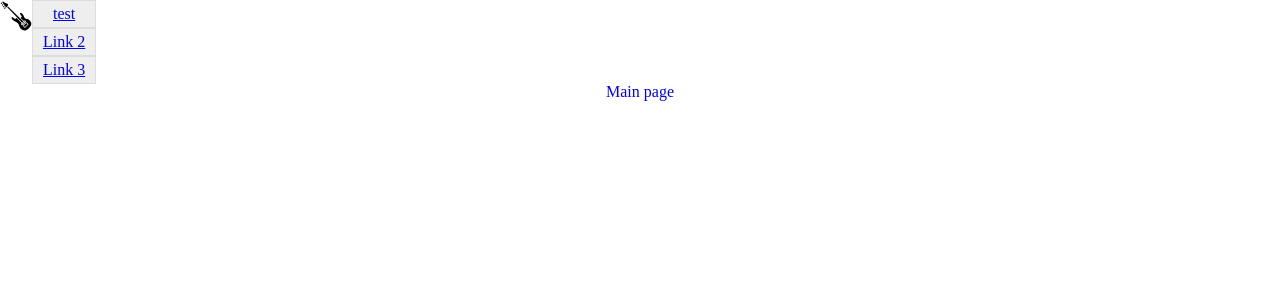
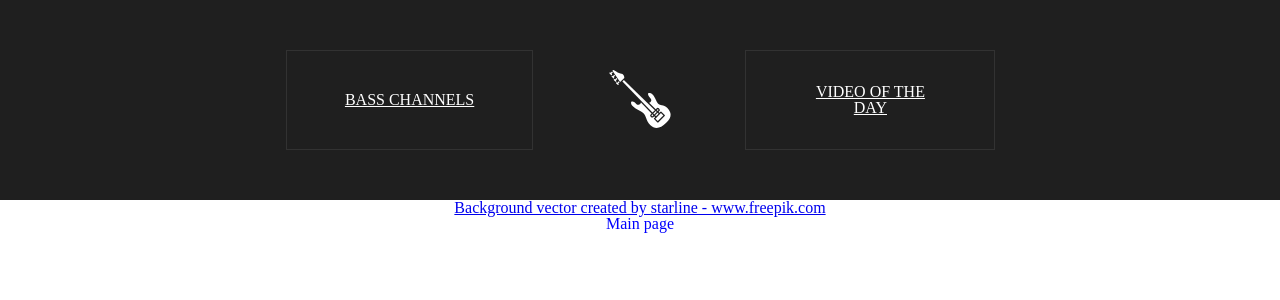
Before and after one commit to vtulonen/bass-app, a React (Create React App) app: page / in a window 1280 px wide. Shown: the top 300 px of the page. Built offline with nearby package versions, Linux system fonts and the light colour scheme.

Commit message:
nav styles

```diff
--- a/src/App.js
+++ b/src/App.js
@@ -1,6 +1,7 @@
 import React from "react";
 import './style.css';
 import Nav from "./Components/Nav"
+import LandingPage from './Components/LandingPage'
 import VideosContainer from "./Components/VideoPage/VideosContainer"
 import {BrowserRouter, Route, Switch} from 'react-router-dom';
 //import {connect} from 'react-redux';
@@ -11,20 +12,18 @@ export class App extends React.Component {
       <BrowserRouter>
       <div className="App">
         <Nav />
-
             <Switch>
               <Route path="/" exact>
-                <div>
-                  <h1>Main page</h1>
-                </div>
+
+                <LandingPage />
+
               </Route>
-              <Route path="/path1" component={
+              <Route path="/channels" component={
                 VideosContainer
               } />
-               <Route path="/path2" component={
+               <Route path="/daily" component={
                 VideosContainer
               } />
-
             </Switch>
 
       </div>
--- /dev/null
+++ b/src/Components/LandingPage.js
@@ -0,0 +1,13 @@
+import React from 'react'
+
+function LandingPage() {
+  return (
+    <div className="landing-container">
+      <a href='https://www.freepik.com/vectors/background'>Background vector created by starline - www.freepik.com</a>
+      <h1>Main page</h1>
+
+    </div>
+  )
+}
+
+export default LandingPage
--- a/src/Components/Nav.js
+++ b/src/Components/Nav.js
@@ -5,22 +5,20 @@ import icon from '../images/bass-icon.svg'
 function Nav (){
 
     return (
-      <nav className="Nav">
-        <div className="Nav__container">
-          <Link to="/" className="Nav__brand">
-            <img src= {icon} className="Nav__logo" alt="menu icon"/>
+      <nav className="nav">
+        <div className="nav__container">
+          <div className="nav__right">
+            <ul className="nav__item-wrapper">
+              <li className="nav__item">
+                <Link className="nav__link" to="/channels">Bass Channels</Link>
+              </li>
+              <li>
+              <Link to="/" className="nav__brand">
+            <img src= {icon} className="nav__logo" alt="menu icon"/>
           </Link>
-
-          <div className="Nav__right">
-            <ul className="Nav__item-wrapper">
-              <li className="Nav__item">
-                <Link className="Nav__link" to="/test">test</Link>
               </li>
-              <li className="Nav__item">
-                <Link className="Nav__link" to="/path2">Link 2</Link>
-              </li>
-              <li className="Nav__item">
-                <Link className="Nav__link" to="/path3">Link 3</Link>
+              <li className="nav__item">
+                <Link className="nav__link" to="/daily">Video of the Day</Link>
               </li>
             </ul>
           </div>
--- a/src/style.css
+++ b/src/style.css
@@ -37,17 +37,79 @@ table {
   box-sizing: border-box
 }
 
+/*^RESET^*/
+
+@import url("https://fonts.googleapis.com/css?family=Montserrat&display=swap");
+
 html, body {
   width: 100vw;
   height: 100vh
 }
 
-.Nav__container {
-  display: flex;
-  flex-direction: row
+.nav__container {
+ background-color: #1F1F1F;
+ padding: 0 20%;
 }
 
-.Nav__link {
+.nav__right {
+
+}
+
+.nav__logo {
+  filter: invert(100%) sepia(100%) saturate(0%) hue-rotate(216deg) brightness(102%) contrast(104%);
+}
+
+.nav__item-wrapper {
+  display: grid;
+  grid-template-columns: 1fr .5fr 1fr;
+  place-items: center;
+  height: 200px;
+
+}
+
+.nav__item {
+  display: grid;
+  place-items: center;
+  padding: 5px 10px;
+  max-width: 250px;
+  height: 100px;
+  text-decoration: none;
+
+  border: 1px solid rgb(50, 50, 50);
+  position: relative;
+  overflow: hidden;
+
+
+}
+
+.nav__item a {
+  font-size: 1rem;
+  padding: 1rem 3rem;
+  color: #fff;
+  text-transform: uppercase;
+}
+
+.nav__item:hover {
+  box-shadow: 1px 1px 15px 5px rgb(235,155,45);
+
+}
+.nav__logo:hover {
+  width: 120%;
+  height: 120%;
+  filter: invert(61%) sepia(95%) saturate(421%) hue-rotate(344deg) brightness(96%) contrast(92%);
+}
+
+
+
+
+.nav__item:hover:before {
+  left: 100%;
+}
+
+
+.landing-container {
+  height: 100%;
+
 
 }
 
@@ -55,16 +117,20 @@ h1 {
   color: blue
 }
 
+#root {
+  height: 100%;
+  margin: 0;
+  padding: 0;
+}
 .App {
-  text-align: center
+  text-align: center;
+  height: 100%;
+  margin: 0 auto;
+  padding: 0;
 }
 
 
 /* Videos page  */
-
-.container {
-  margin: 0 10%;
-}
 
 .channel-info {
   background-color: #fff;
@@ -79,15 +145,6 @@ h1 {
   grid-gap: 2em;
 }
 
-ul {
-  list-style: none;
-  padding: 0;
-}
-li {
-  padding: 5px 10px;
-  background-color: #EEEEEE;
-  border: 1px solid #DDDDDD;
-}
 
 .hidden {
   display: none;
```
Also changed, not shown: src/images/bass-icon.svg.
